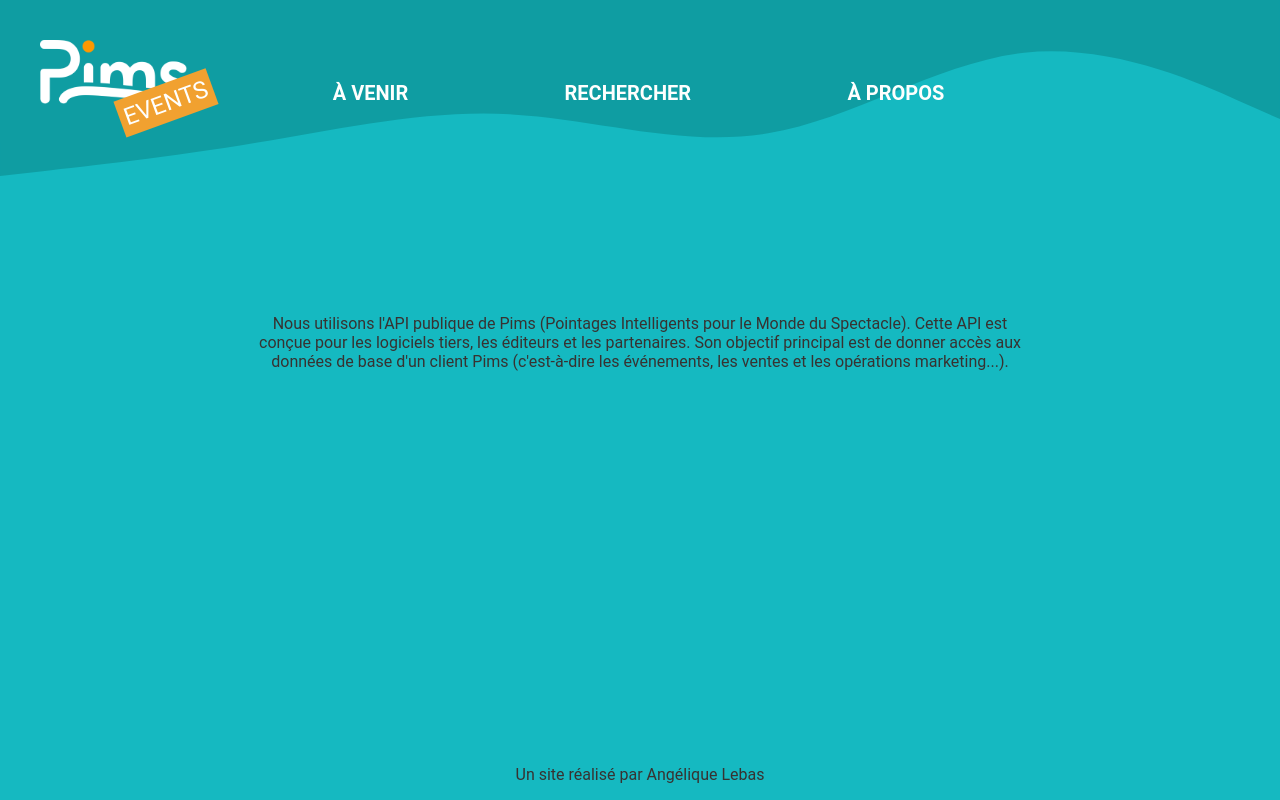
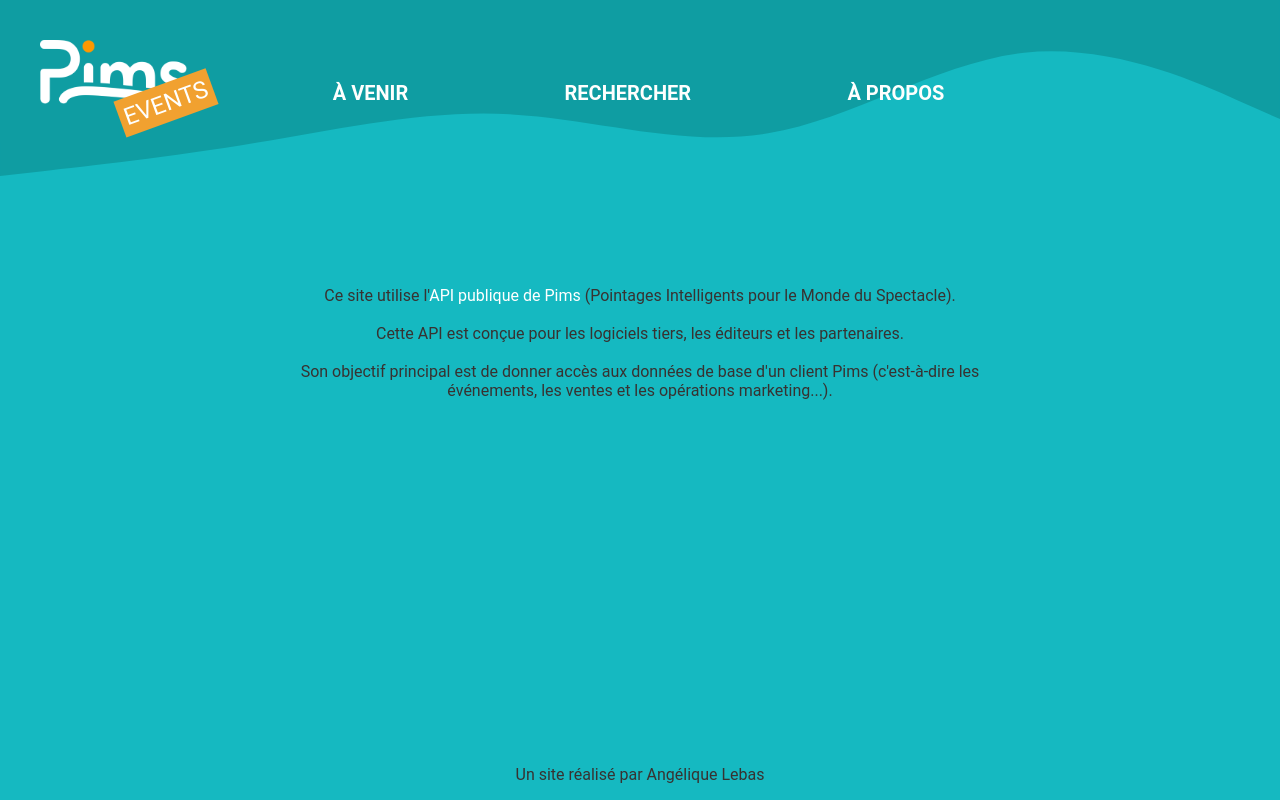
Before and after one commit to angeli-dev/projetWeb2022, a Vue app: page /a-propos in a window 1280 px wide. Built offline with nearby package versions, Linux system fonts and the light colour scheme.

Commit message:
finitions

```diff
--- a/src/components/AboutBox.vue
+++ b/src/components/AboutBox.vue
@@ -2,11 +2,12 @@
   <div id="aboutBox">
     <Header></Header>
     <p id="aboutText">
-      Nous utilisons l'API publique de Pims (Pointages Intelligents pour le
-      Monde du Spectacle). Cette API est conçue pour les logiciels tiers, les
-      éditeurs et les partenaires. Son objectif principal est de donner accès
-      aux données de base d'un client Pims (c'est-à-dire les événements, les
-      ventes et les opérations marketing...).
+      Ce site utilise l'<a href="https://api.pims.io/">API publique de Pims</a>
+      (Pointages Intelligents pour le Monde du Spectacle). <br /><br />Cette API
+      est conçue pour les logiciels tiers, les éditeurs et les partenaires.
+      <br /><br />Son objectif principal est de donner accès aux données de base
+      d'un client Pims (c'est-à-dire les événements, les ventes et les
+      opérations marketing...).
     </p>
     <Footer></Footer>
   </div>
@@ -34,4 +35,9 @@
   margin: auto;
   text-align: center;
 }
+
+#aboutText a {
+  color: white;
+  text-decoration: none;
+}
 </style>
--- a/src/components/EventBox.vue
+++ b/src/components/EventBox.vue
@@ -53,6 +53,7 @@
   props: {
     id: { type: Number, required: false },
   },
+
   data() {
     return {
       pimsData: {
@@ -67,6 +68,7 @@
       },
     };
   },
+
   watch: {
     id: function (newId) {
       // On met à jour le panneau latéral et on l'affiche (si il est caché)
@@ -74,6 +76,7 @@
       document.querySelector("#eventBox").classList.remove("hidden");
     },
   },
+
   methods: {
     retrievePimsData: async function (eventId) {
       let data = await getEventById(eventId);
@@ -99,7 +102,6 @@
 .hidden {
   display: none;
 }
-
 #eventBoxContent {
   position: fixed;
   margin-left: -1vw;
--- a/src/components/SearchTab.vue
+++ b/src/components/SearchTab.vue
@@ -54,6 +54,7 @@
 #searchTab {
   margin-top: 50vh;
   display: flex;
+  flex-wrap: wrap;
   justify-content: center;
   z-index: 20;
 }
```
